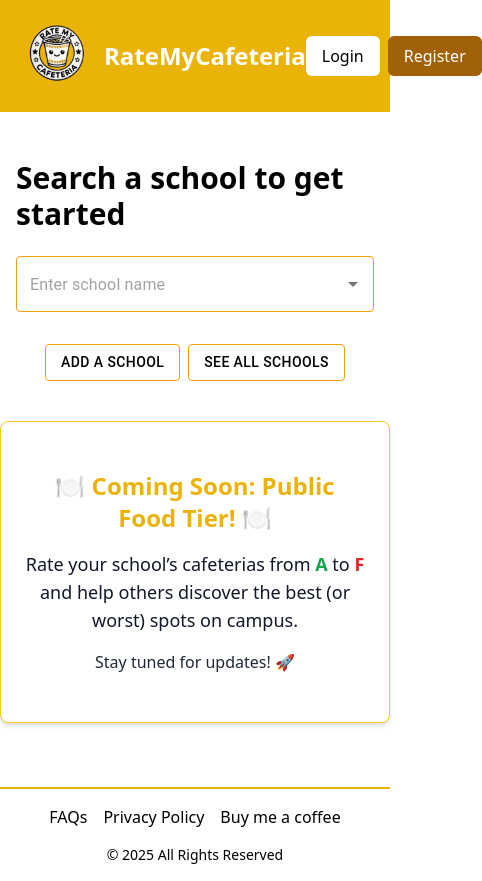
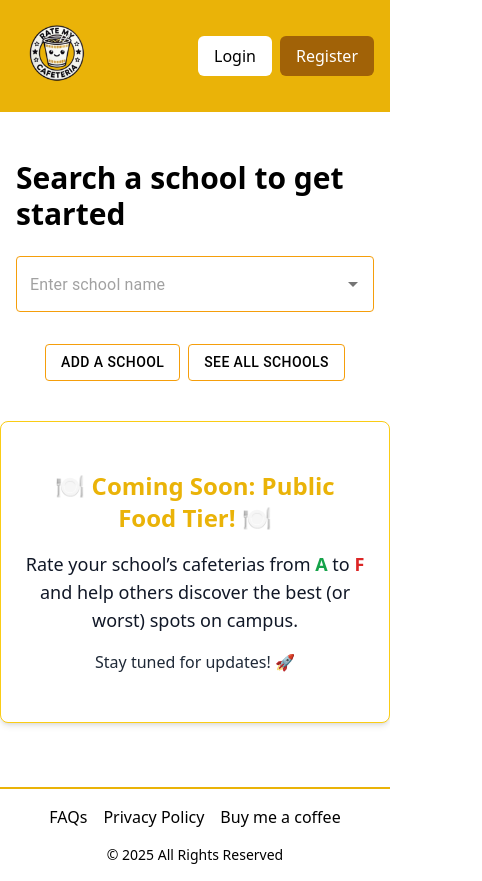
Before and after one commit to nnayk/ratemycafeteria, a Next.js app in the folder frontend/: page / in a window 390 px wide. Shown: the whole page, 482 px wide, since content can reach past the window. Built offline with nearby package versions, Linux system fonts and the light colour scheme; no server answers.

Commit message:
Don't display navbar text on smaller screens

```diff
--- a/frontend/app/components/NavBar.tsx
+++ b/frontend/app/components/NavBar.tsx
@@ -42,7 +42,8 @@ export const Navbar: React.FC = () => {
   onClick={() => router.push('/')}
 />
 
-          <Link href="/" className="text-white text-2xl font-bold hover:text-yellow-200 transition duration-300">
+          <Link href="/" className="text-white text-2xl font-bold hover:text-yellow-200 transition duration-300 hidden md:block"
+          >
             RateMyCafeteria
           </Link>
         </div>
```
